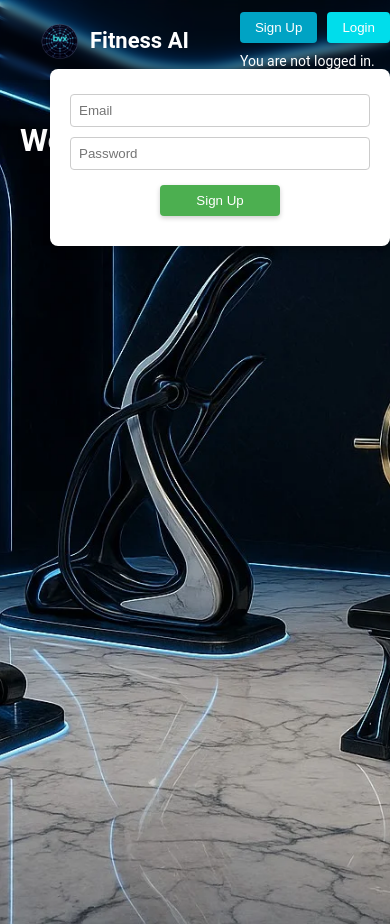
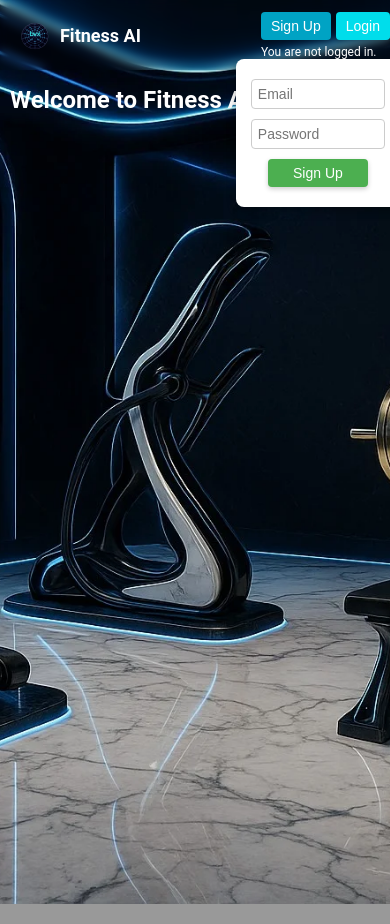
Before and after one commit to meferrrrrrrrrr/fitness-AI, a website: page index.html in a window 390 px wide. Both pictures are taken after a click on the button "Sign Up". Drawn offline with Linux system fonts and the light colour scheme.

Commit message:
Add responsive design for index.html

```diff
--- a/style.css
+++ b/style.css
@@ -230,3 +230,78 @@ body.dashboard-body {
 .visible {
   display: block;
 }
+
+/* Media Queries pentru responsive design */
+@media (max-width: 768px) {
+  /* Ajustăm navbar-ul */
+  .navbar {
+    padding: 10px 20px; /* Reducem padding-ul */
+    height: 50px; /* Reducem înălțimea */
+    flex-wrap: wrap; /* Permitem wrap pentru elemente */
+  }
+
+  .logo-img {
+    width: 30px; /* Reducem dimensiunea logo-ului */
+    height: 30px;
+  }
+
+  .logo-text {
+    font-size: 18px; /* Reducem fontul */
+  }
+
+  .auth-container {
+    padding-right: 20px; /* Reducem spațiul din dreapta */
+  }
+
+  .form-toggle {
+    gap: 5px; /* Reducem spațiul între butoane */
+  }
+
+  .toggle-button {
+    padding: 6px 10px; /* Reducem dimensiunea butoanelor */
+    font-size: 14px; /* Reducem fontul */
+  }
+
+  .auth-status {
+    font-size: 12px; /* Reducem fontul */
+    margin-top: 5px;
+  }
+
+  /* Ajustăm dropdown-ul */
+  .auth-dropdown {
+    width: 90%; /* Facem lățimea adaptivă */
+    max-width: 300px; /* Păstrăm un maxim */
+    right: 10px; /* Reducem offset-ul din dreapta */
+    padding: 15px; /* Reducem padding-ul */
+  }
+
+  .form-container input {
+    padding: 6px; /* Reducem padding-ul input-urilor */
+    font-size: 14px; /* Reducem fontul */
+  }
+
+  .form-container button {
+    width: 100px; /* Reducem lățimea butoanelor */
+    padding: 6px 10px; /* Reducem padding-ul */
+    font-size: 14px; /* Reducem fontul */
+    margin: 5px 2px; /* Reducem marginile */
+  }
+
+  /* Ajustăm conținutul principal */
+  .content {
+    margin-top: 60px; /* Reducem spațiul de sus */
+    padding: 10px; /* Reducem padding-ul */
+  }
+
+  .content h1 {
+    font-size: 24px; /* Reducem fontul titlului */
+  }
+
+  /* Ajustăm mesajele */
+  .message {
+    width: 90%; /* Facem lățimea adaptivă */
+    max-width: 300px; /* Păstrăm un maxim */
+    padding: 8px; /* Reducem padding-ul */
+    font-size: 14px; /* Reducem fontul */
+  }
+}
```
